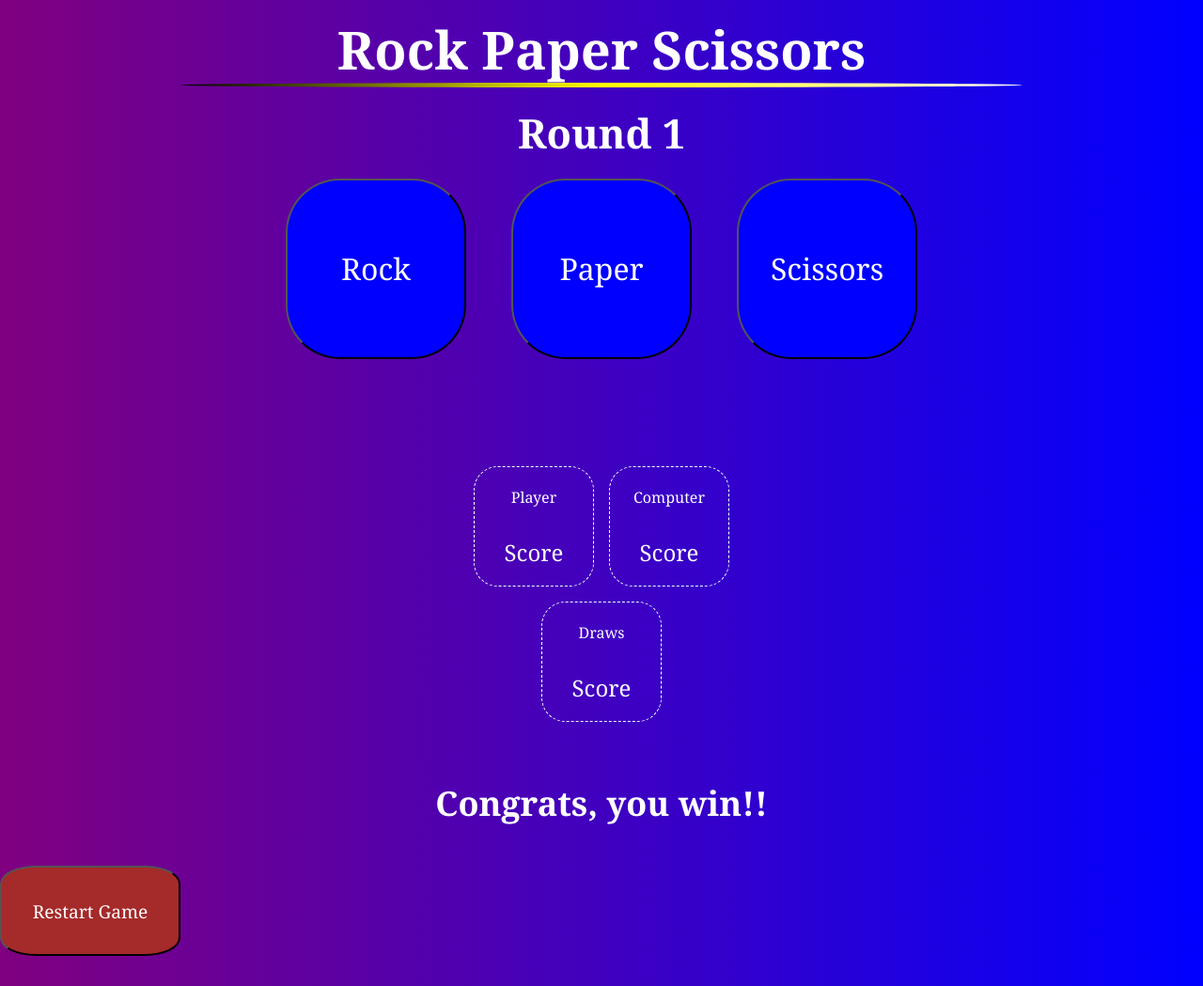
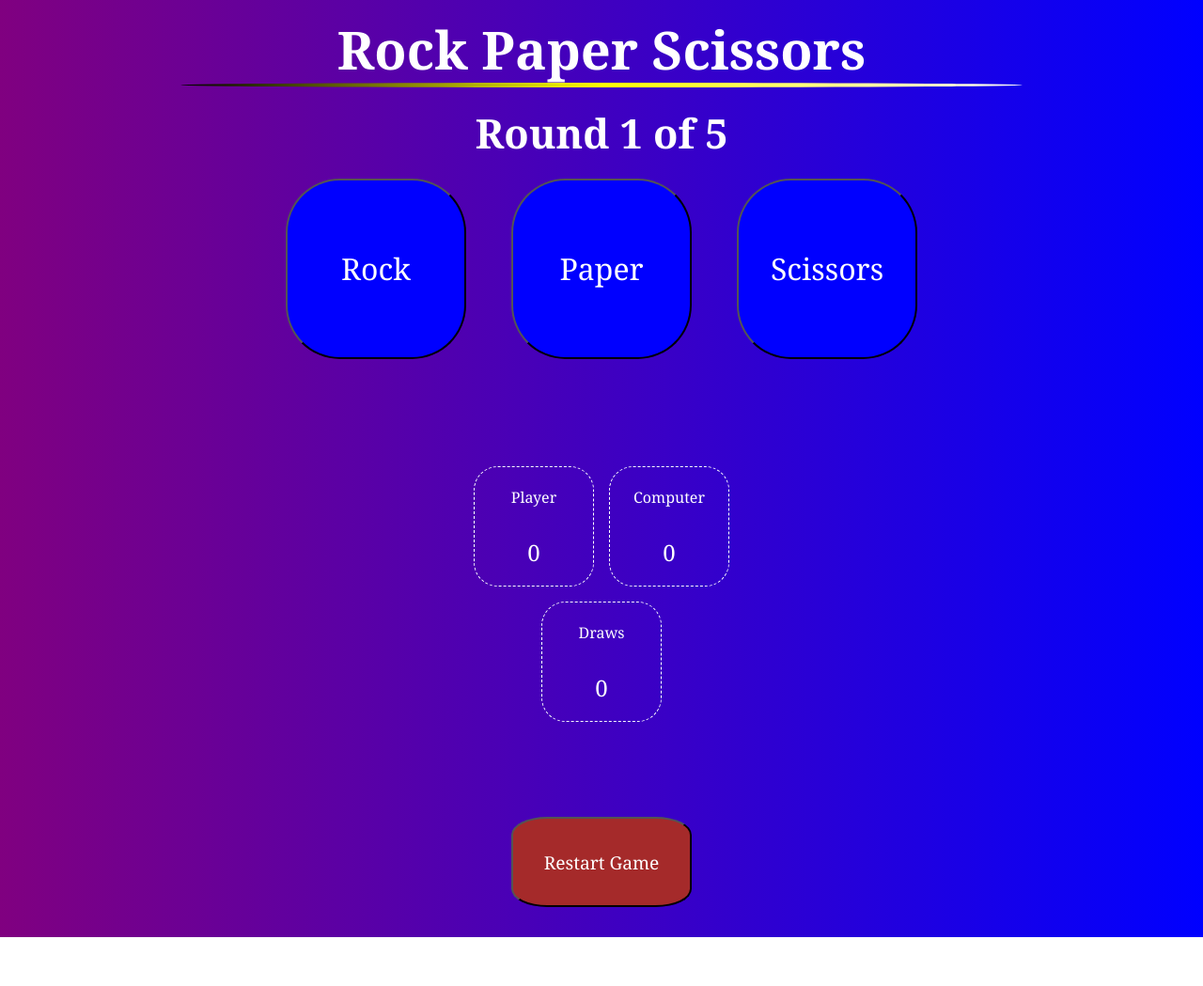
Before and after one commit to Gpeter01/Rock-Paper-Scissors, a plain HTML site: page index.html in a window 1280 px wide. Shown: the whole page at 94% size. After the commit the page ends 997 px from the top, so only its background shows below. Drawn offline with Linux system fonts and the light colour scheme.

Commit message:
Write the default display html

```diff
--- a/index.html
+++ b/index.html
@@ -9,7 +9,7 @@
 </head>
 <body>
     <h1 id="gameheader">Rock Paper Scissors</h1>
-    <h2 class="theround">Round 1</h2>
+    <h2 class="theround">Round 1 of 5</h2>
     <div class="container-option">
         <button class="option rock">Rock</button>
         <button class="option paper">Paper</button>
@@ -20,21 +20,21 @@
         <div class="output-winner-of-round">
         <div class="output user">
             <p class="user-display">Player</p>
-            <p class="main-output user">Score</p>
+            <p class="main-output user">0</p>
         </div>
         <div class="output computer">
             <p class="computer-display">Computer</p>
-            <p class="main-output computer">Score</p>
+            <p class="main-output computer">0</p>
         </div>
         </div>
         <div class="output drawgame">
             <p class="draw">Draws</p>
-            <p class="main-output number-of-draws">Score</p>
+            <p class="main-output number-of-draws">0</p>
         </div>
     </div>
-    <p class="next-round">Next round begins in 3 seconds</p>
-    <p class="result">Congrats, you win!!</p>
+    <p class="next-round">Next round begins in 4 seconds</p>
+    <p class="result"></p>
     <p class="additional-info"></p>
-    <button class="restart">Restart Game</button>
+    <div class="container-restart"><button class="restart">Restart Game</button></div>
 </body>
 </html>
```
